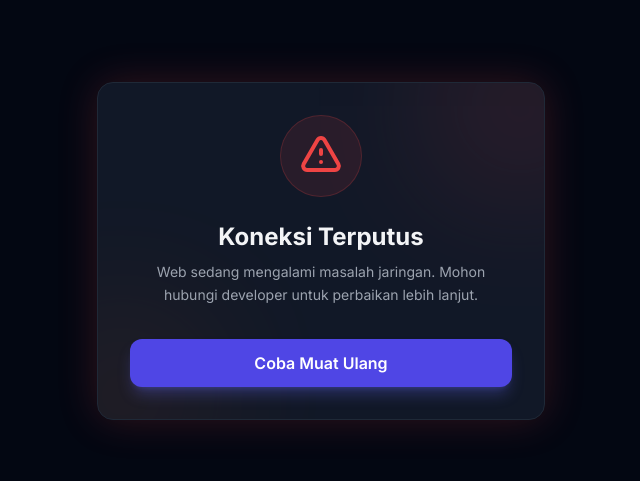
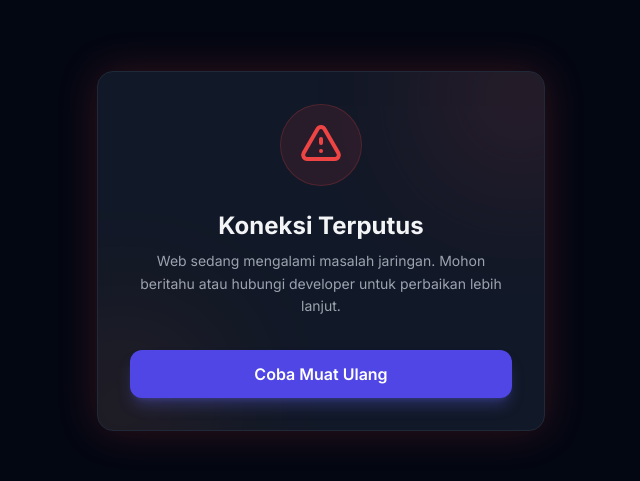
Before and after one commit to giienew/violafarhan, a website: page public/nikah.html in a window 1280 px wide. Shown: the part 149-630 px from the top of the page, without its empty margins (319-959 px from the left). Drawn offline with nearby package versions, Linux system fonts and the light colour scheme.

Commit message:
Auto-Update: Mon Mar 30 23:25:38 WIB 2026

```diff
--- a/public/nikah.html
+++ b/public/nikah.html
@@ -31,7 +31,7 @@
 
         <h1 class="text-2xl font-bold text-gray-100 mb-2 relative z-10">Koneksi Terputus</h1>
         <p class="text-gray-400 mb-8 relative z-10 text-sm leading-relaxed">
-            Web sedang mengalami masalah jaringan. Mohon hubungi developer untuk perbaikan lebih lanjut.
+            Web sedang mengalami masalah jaringan. Mohon beritahu atau hubungi developer untuk perbaikan lebih lanjut.
         </p>
 
         <div class="flex flex-col space-y-3 relative z-10">
```
